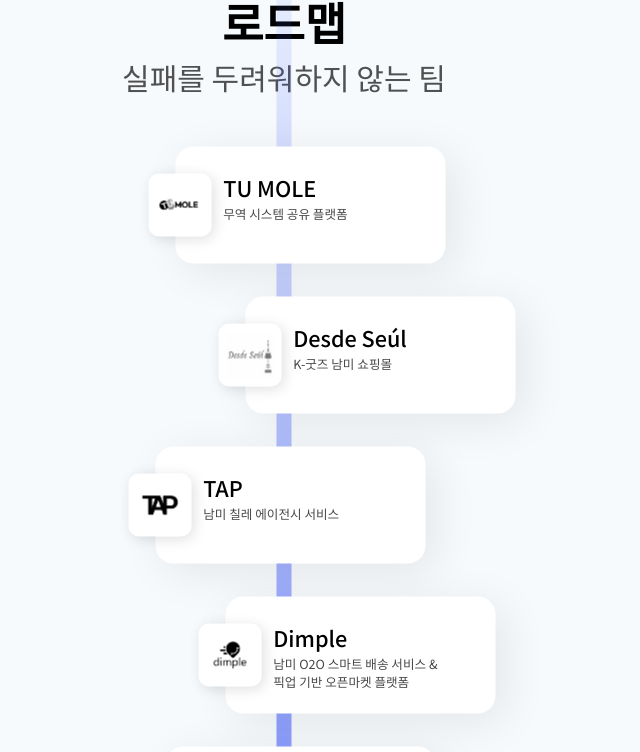
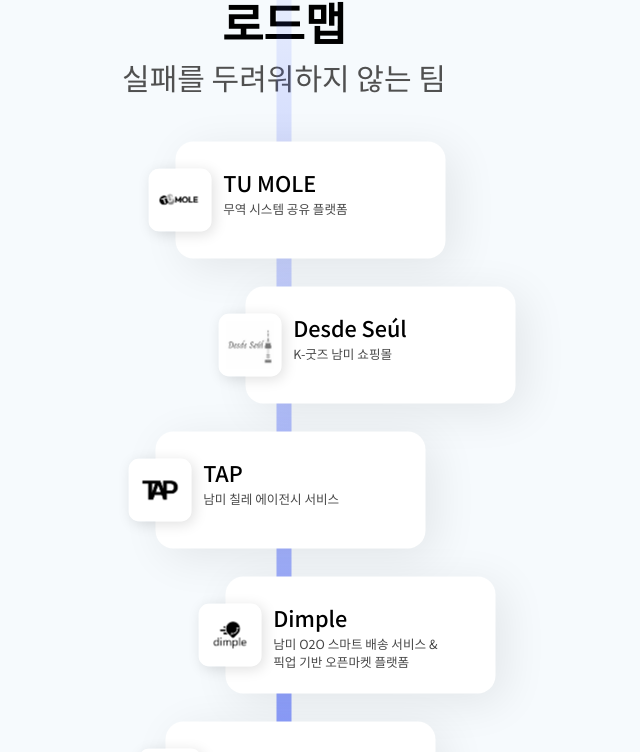
Before and after one commit to ludus-labs/official_homepage, a React (Create React App) app: page / in a window 1280 px wide. Shown: the part 1869-2621 px from the top of the page, without its empty margins (356-996 px from the left). Built offline with nearby package versions, Linux system fonts and the light colour scheme.

Commit message:
edit line

```diff
--- a/src/pages/Home.js
+++ b/src/pages/Home.js
@@ -835,7 +835,7 @@
   width: fit-content;
   display: flex;
   flex-direction: row;
-  margin-top: 20px;
+  margin-top: 15px;
   transform: scale(0.9);
   margin-left: ${(props) => props.marginLeft};
 `;
@@ -866,12 +866,12 @@
   top: 20px;
   background: linear-gradient(#4460ff10, #4460ff);
   width: 15px;
-  height: 1400px;
+  height: 1370px;
   z-index: 0;
   border-radius: 100px;
   transform: translate(-50%);
   @media screen and (max-width: 768px) {
-    height: 930px;
+    height: 920px;
   }
 `;
 const PeopleContainer = styled.div`
```
